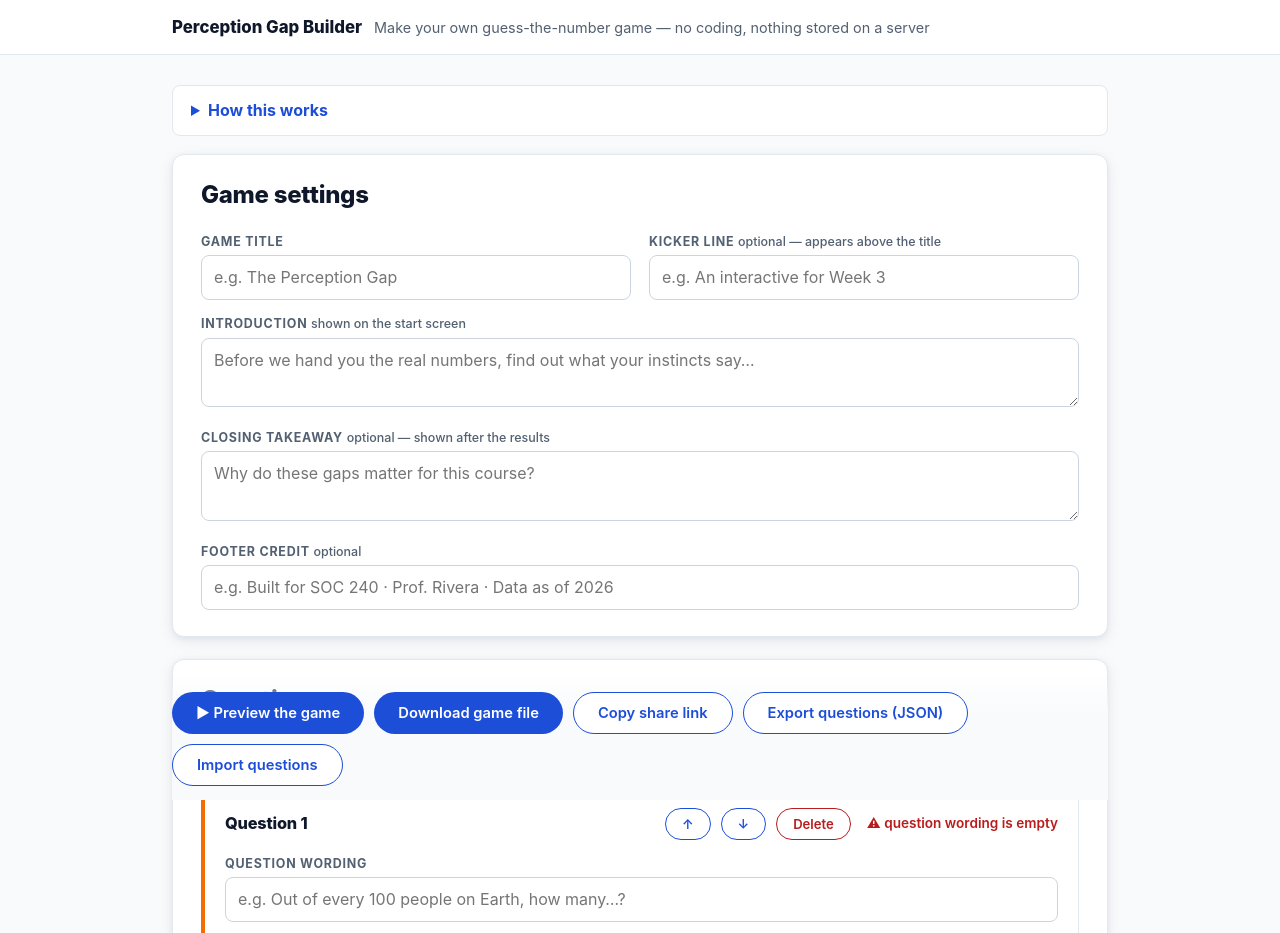
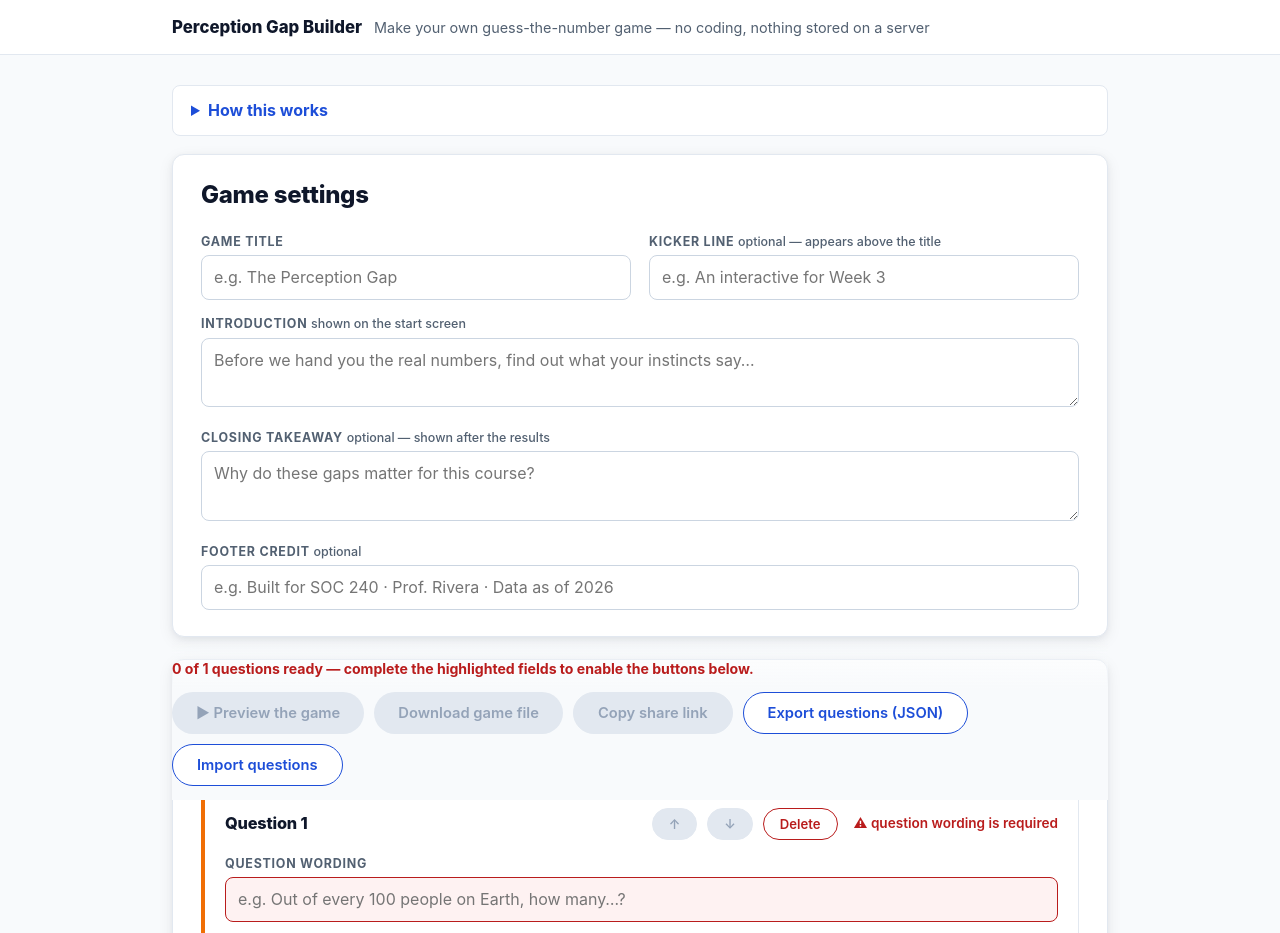
Before and after one commit to cbonfini/perception-gap, a plain HTML site: page template/index.html in a window 1280 px wide. Shown: the top 933 px of the page. Drawn offline with Linux system fonts and the light colour scheme.

Commit message:
Builder: gate Preview/Download/Share until every question validates
Required fields highlight in red with aria-invalid as you type; disabled
buttons render grey; a readiness line reports how many questions are
complete and what to fix.

Co-Authored-By: Claude Fable 5 <noreply@anthropic.com>
Claude-Session: https://claude.ai/code/session_01H9NVw4atRYf1NZUAsUqUFP

```diff
--- a/template/index.html
+++ b/template/index.html
@@ -41,6 +41,11 @@ input:focus,textarea:focus{outline:2px solid var(--ink);outline-offset:1px;borde
 .btn.ghost:hover{background:var(--pale)}
 .btn.small{padding:7px 16px;font-size:.82rem}
 .btn.warn{background:#fff;color:var(--err);border:1.5px solid var(--err)}
+.btn:disabled,.btn.ghost:disabled{background:#e2e8f0;color:#94a3b8;border-color:#e2e8f0;cursor:not-allowed}
+input.invalid,textarea.invalid{border-color:var(--err);background:#fef2f2;outline-color:var(--err)}
+.ready{font-size:.88rem;font-weight:700;flex-basis:100%;margin-bottom:2px}
+.ready.ok{color:var(--ok)}
+.ready.err{color:var(--err)}
 .btn.warn:hover{background:#fef2f2}
 .actions{display:flex;gap:10px;flex-wrap:wrap;align-items:center;margin-top:18px}
 .roundcard{border:1px solid var(--border-soft);border-left:4px solid var(--accent);border-radius:var(--rs);padding:18px 20px;margin:14px 0;background:#fff}
@@ -113,6 +118,7 @@ details.help li{margin-bottom:.4em}
 </section>
 
 <div class="bigactions">
+  <span class="ready" id="readyMsg" role="status"></span>
   <button class="btn" id="preview">▶ Preview the game</button>
   <button class="btn" id="download">Download game file</button>
   <button class="btn ghost" id="shareLink">Copy share link</button>
@@ -183,7 +189,7 @@ $('rounds').addEventListener('input',function(e){
   var v=e.target.value;
   if(['min','max','step','answer'].indexOf(f)>=0){rounds[k][f]=v===''?'':parseFloat(v)}
   else rounds[k][f]=v;
-  validate(k);
+  validate(k);updateActions();
 });
 $('rounds').addEventListener('click',function(e){
   var btn=e.target.closest('button[data-act]');if(!btn)return;
@@ -194,22 +200,40 @@ $('rounds').addEventListener('click',function(e){
   render();
 });
 function problems(r){
-  var p=[];
-  if(!r.q||!r.q.trim())p.push('question wording is empty');
-  if(r.answer===''||isNaN(r.answer))p.push('data answer is missing');
-  if(r.min===''||r.max===''||isNaN(r.min)||isNaN(r.max)||r.min>=r.max)p.push('slider min must be below max');
-  if(r.step===''||isNaN(r.step)||r.step<=0)p.push('step must be above 0');
-  if(!isNaN(r.answer)&&!isNaN(r.min)&&!isNaN(r.max)&&(r.answer<r.min||r.answer>r.max))p.push('answer is outside the slider range');
-  return p;
+  var p=[],bad={};
+  if(!r.q||!String(r.q).trim()){p.push('question wording is required');bad.q=1}
+  if(r.answer===''||isNaN(r.answer)){p.push('data answer is required');bad.answer=1}
+  if(r.min===''||isNaN(r.min)){p.push('slider min is required');bad.min=1}
+  if(r.max===''||isNaN(r.max)){p.push('slider max is required');bad.max=1}
+  if(!bad.min&&!bad.max&&r.min>=r.max){p.push('slider min must be below max');bad.min=1;bad.max=1}
+  if(r.step===''||isNaN(r.step)||r.step<=0){p.push('step must be a number above 0');bad.step=1}
+  if(!bad.answer&&!bad.min&&!bad.max&&(r.answer<r.min||r.answer>r.max)){p.push('answer is outside the slider range');bad.answer=1}
+  return {list:p,bad:bad};
 }
 function validate(k){
   var el=$('st'+k);if(!el)return true;
-  var p=problems(rounds[k]);
-  el.className='status '+(p.length?'err':'ok');
-  el.textContent=p.length?('⚠ '+p[0]):'✓ ready';
-  return !p.length;
+  var res=problems(rounds[k]);
+  el.className='status '+(res.list.length?'err':'ok');
+  el.textContent=res.list.length?('⚠ '+res.list[0]):'✓ ready';
+  ['q','answer','min','max','step'].forEach(function(f){
+    var inp=$('r'+k+'_'+f);if(!inp)return;
+    inp.classList.toggle('invalid',!!res.bad[f]);
+    if(res.bad[f])inp.setAttribute('aria-invalid','true');else inp.removeAttribute('aria-invalid');
+  });
+  return !res.list.length;
 }
-function validateAll(){var ok=rounds.length>0;rounds.forEach(function(_,k){if(!validate(k))ok=false});return ok}
+function validateAll(){var ok=rounds.length>0;rounds.forEach(function(_,k){if(!validate(k))ok=false});updateActions(ok);return ok}
+function updateActions(ok){
+  if(ok===undefined){ok=rounds.length>0;rounds.forEach(function(r){if(problems(r).list.length)ok=false})}
+  ['preview','download','shareLink'].forEach(function(id){$(id).disabled=!ok});
+  var rm=$('readyMsg');
+  if(!rounds.length){rm.className='ready err';rm.textContent='Add at least one question to enable preview, download and share.'}
+  else{
+    var good=rounds.filter(function(r){return !problems(r).list.length}).length;
+    if(ok){rm.className='ready ok';rm.textContent='✓ All '+rounds.length+(rounds.length===1?' question is':' questions are')+' ready — preview, download or share your game.'}
+    else{rm.className='ready err';rm.textContent=good+' of '+rounds.length+' questions ready — complete the highlighted fields to enable the buttons below.'}
+  }
+}
 function msg(t,ok){var m=$('msg');m.textContent=t;m.className='msg '+(ok?'ok':'err');if(t)setTimeout(function(){if(m.textContent===t)m.textContent=''},4000)}
 
 function gameData(){
```
